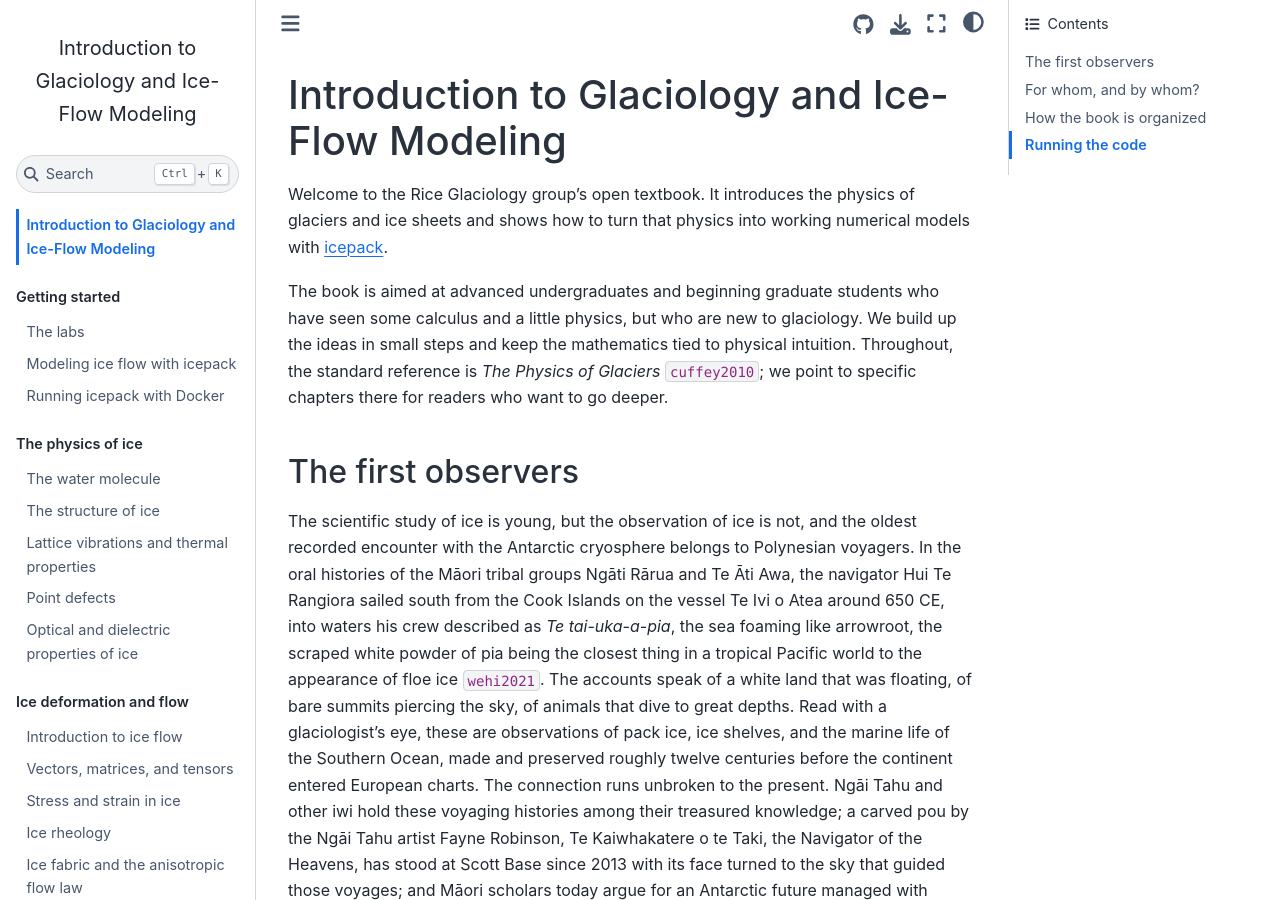
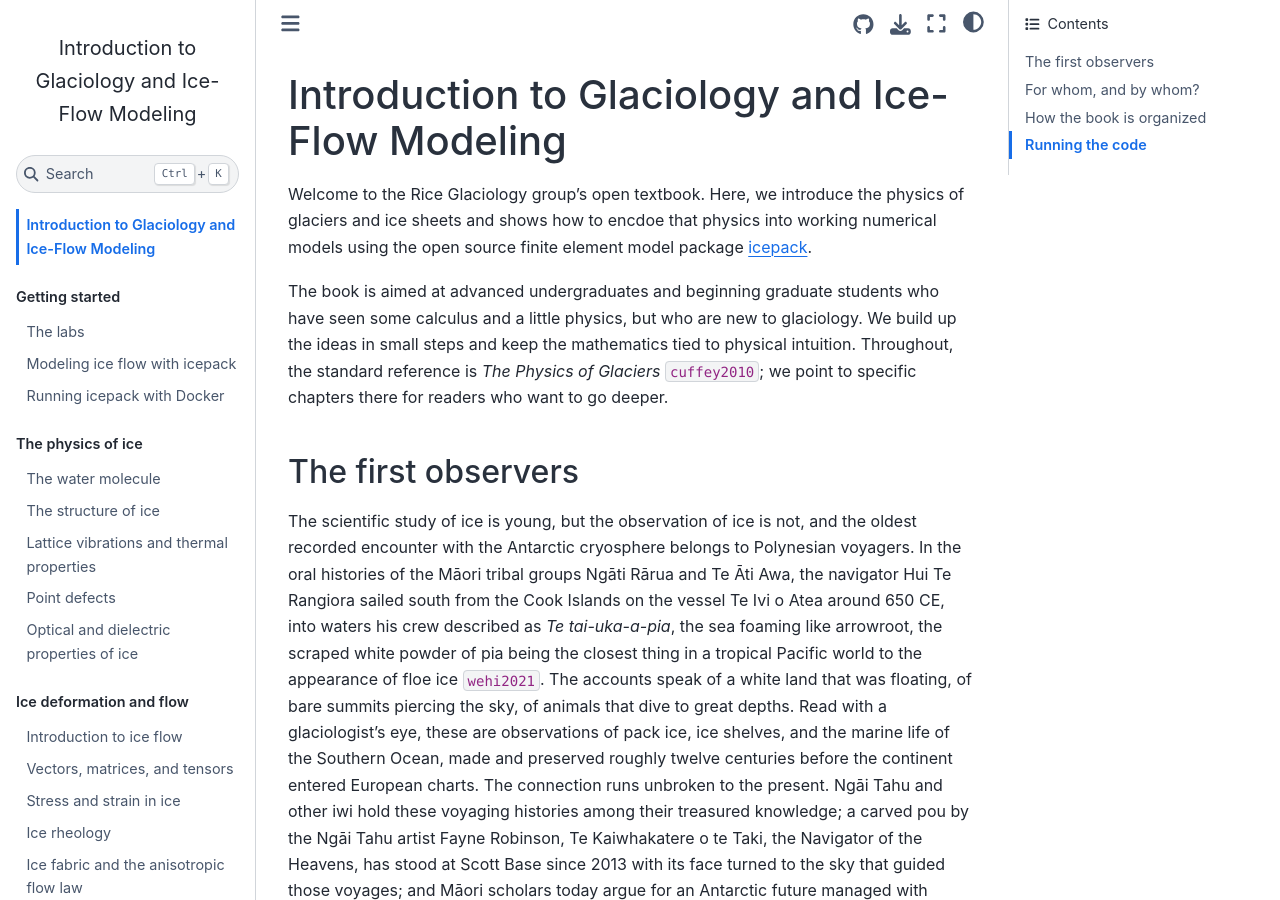
Before and after one commit to rice-glaciology/glaciology-book, a Jupyter Book: the page built from intro.md, in a window 1280 px wide and 900 px high. Built offline with Jupyter Book 1.0.4 settings and Sphinx 7.4.7 and the Sphinx Book theme 1.1.4, drawn with Linux system fonts in a browser that asks for light colours; pages that are not in the unit, such as notebooks, are missing from menus; cross-references to code outside the pages are shown as plain code.

Commit message:
Revise introduction for clarity and correctness
Corrected typos and improved clarity in the introduction.

```diff
--- a/intro.md
+++ b/intro.md
@@ -1,6 +1,6 @@
 # Introduction to Glaciology and Ice-Flow Modeling
 
-Welcome to the Rice Glaciology group's open textbook. It introduces the physics of glaciers and ice sheets and shows how to turn that physics into working numerical models with [icepack](https://icepack.github.io/).
+Welcome to the Rice Glaciology group's open textbook. Here, we introduce the physics of glaciers and ice sheets and shows how to encdoe that physics into working numerical models using the open source finite element model package [icepack](https://icepack.github.io/).
 
 The book is aimed at advanced undergraduates and beginning graduate students who have seen some calculus and a little physics, but who are new to glaciology. We build up the ideas in small steps and keep the mathematics tied to physical intuition. Throughout, the standard reference is *The Physics of Glaciers* {cite}`cuffey2010`; we point to specific chapters there for readers who want to go deeper.
 
```
